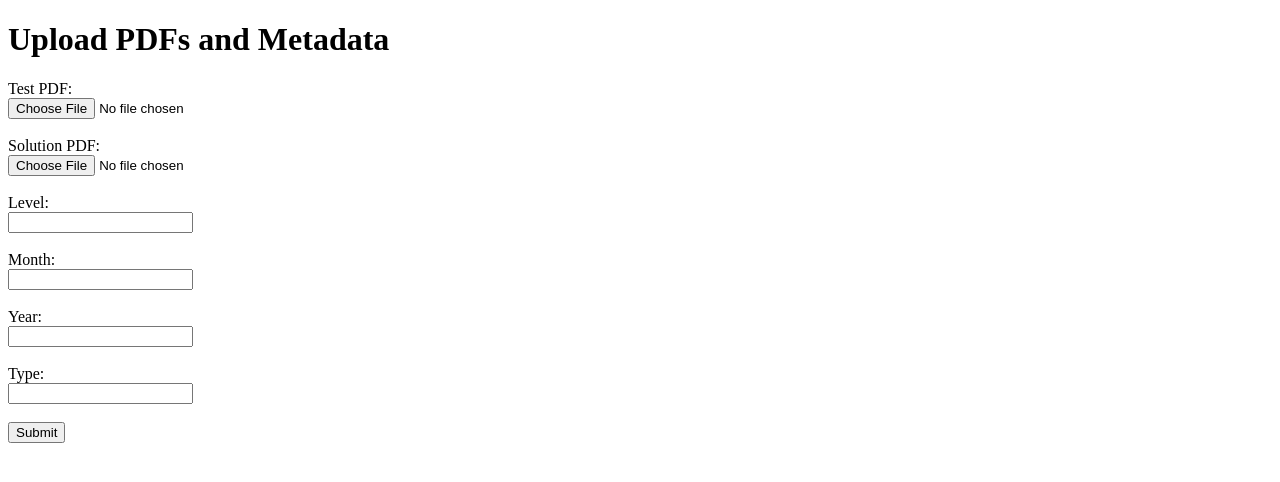
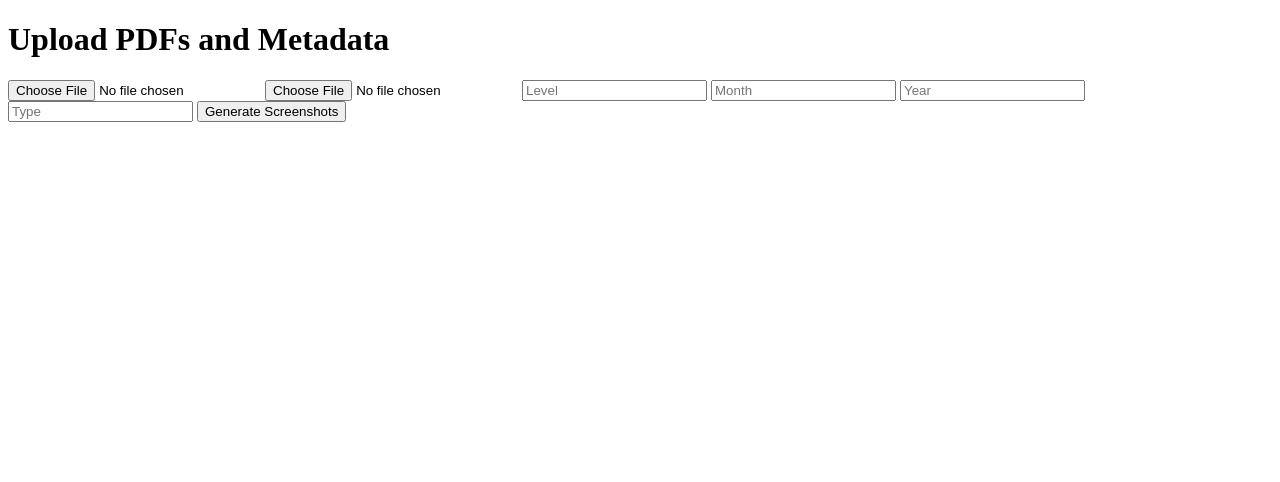
Before and after one commit to Chillice2025/flask-pdf-app, a Flask app: page / in a window 1280 px wide. Shown: the top 482 px of the page. Run offline with Flask 2, Linux system fonts and the light colour scheme.

Commit message:
Updated Solutions Screenshots

```diff
--- a/main.py
+++ b/main.py
@@ -390,8 +390,9 @@ app.config['MAX_CONTENT_LENGTH'] = 50 * 1024 * 1024  # Max 50MB upload
 @app.route("/", methods=["GET", "POST"])
 def index():
     if request.method == "POST":
-        # Handle file uploads and screenshot logic here
+        # process the uploaded files and form data here
         ...
+        return send_file("output.zip", as_attachment=True)
     return render_template("index.html")
 
 
--- a/templates/index.html
+++ b/templates/index.html
@@ -6,25 +6,16 @@
 <body>
   <h1>Upload PDFs and Metadata</h1>
   <form method="POST" enctype="multipart/form-data">
-    <label>Test PDF:</label><br/>
-    <input type="file" name="test_pdf" required/><br/><br/>
+    <input type="file" name="test_pdf" required>
+    <input type="file" name="solution_pdf" required>
 
-    <label>Solution PDF:</label><br/>
-    <input type="file" name="sol_pdf" required/><br/><br/>
+    <input type="text" name="level" required placeholder="Level">
+    <input type="text" name="month" required placeholder="Month">
+    <input type="text" name="year" required placeholder="Year">
+    <input type="text" name="type" required placeholder="Type">
 
-    <label>Level:</label><br/>
-    <input type="text" name="level" required/><br/><br/>
+    <button type="submit">Generate Screenshots</button>
+  </form>
 
-    <label>Month:</label><br/>
-    <input type="text" name="month" required/><br/><br/>
-
-    <label>Year:</label><br/>
-    <input type="text" name="year" required/><br/><br/>
-
-    <label>Type:</label><br/>
-    <input type="text" name="type" required/><br/><br/>
-
-    <button type="submit">Submit</button>
-  </form>
 </body>
 </html>
```
